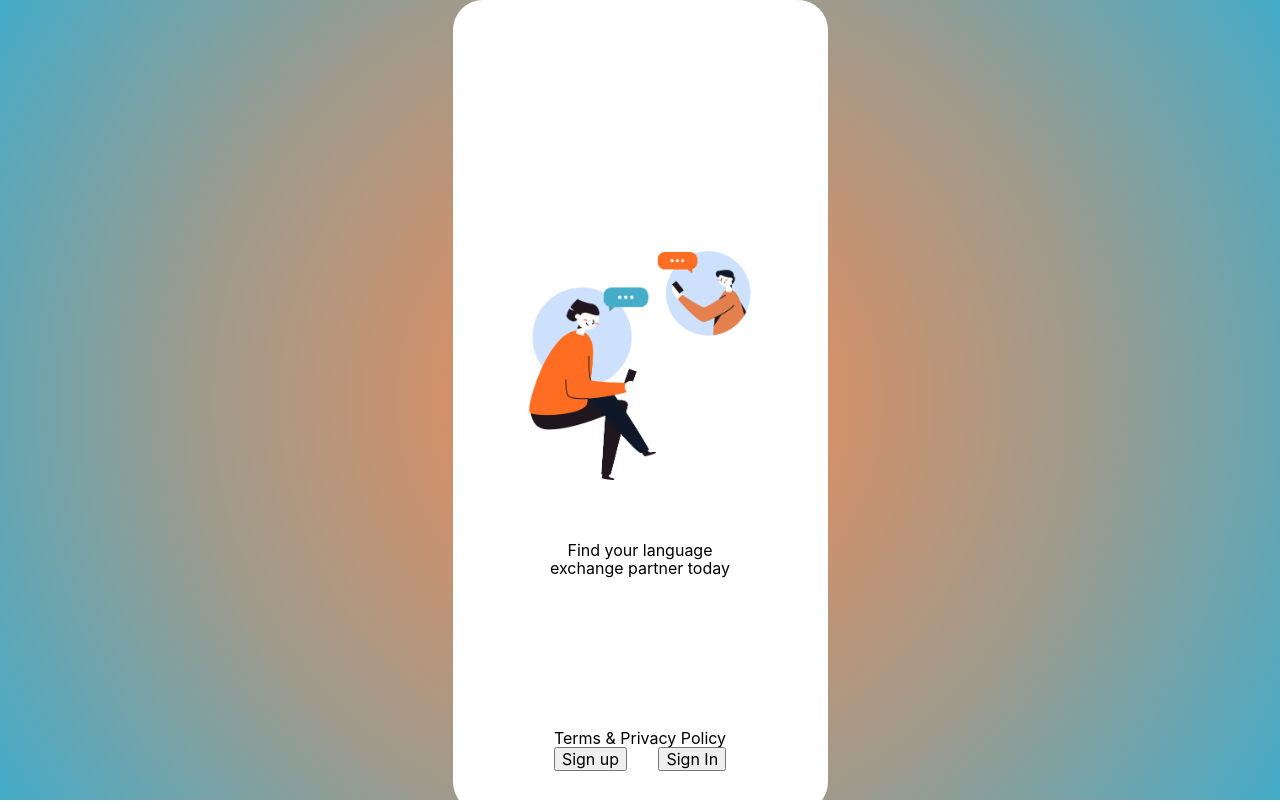
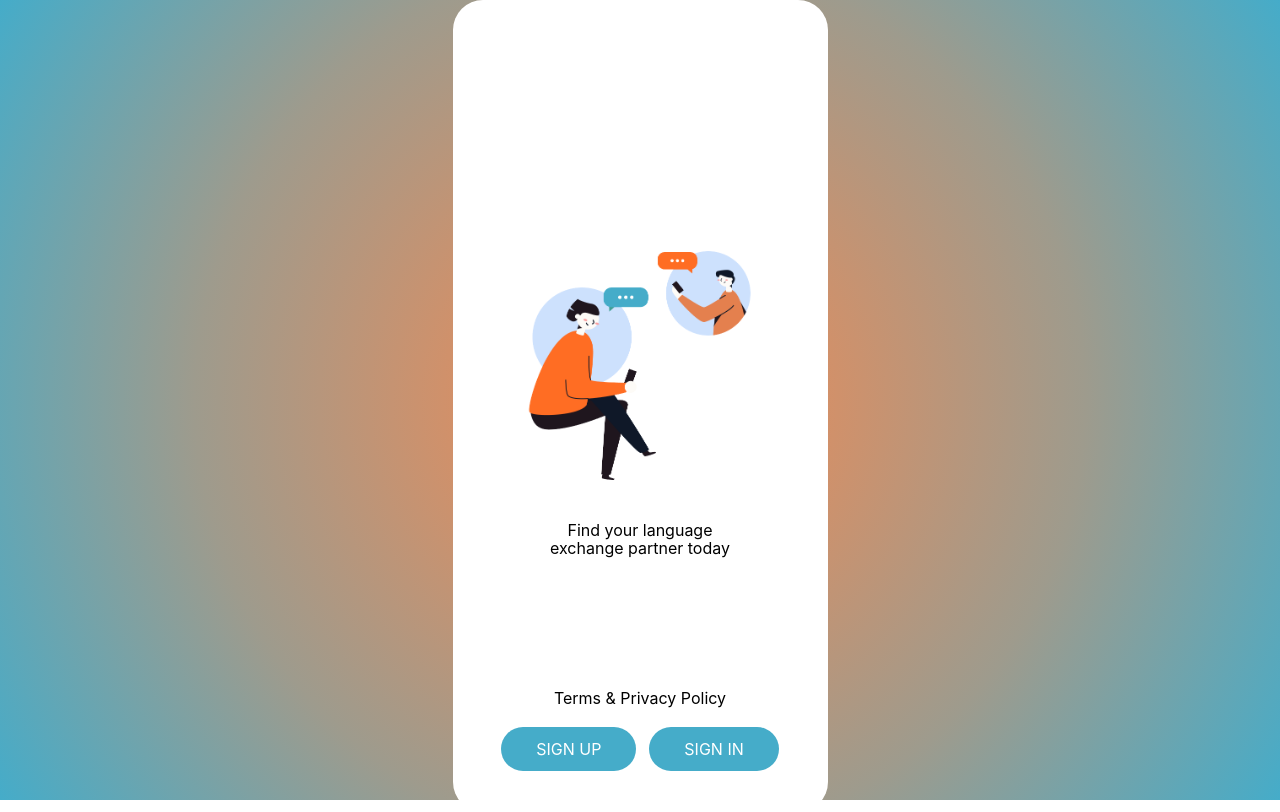
Before and after one commit to Erica-jihyeon/Latch, a React (Create React App) app in the folder react_client/: page / in a window 1280 px wide. Built offline with nearby package versions, Linux system fonts and the light colour scheme.

Commit message:
Login page UI completed

```diff
--- a/react_client/src/components/Login.css
+++ b/react_client/src/components/Login.css
@@ -30,12 +30,26 @@ img {
   margin-bottom: 100px;
 }
 
-
+.bottom-container {
+  width:100%;
+}
 
 .button-container {
   display: flex;
   justify-content: space-between;
+  margin-top: 20px;
+  margin-right: 30px;
+  margin-left: 30px;
 }
-.button {
-  width: 900px;
+
+button {
+  background-color: #45acc9; /* Green */
+  border: none;
+  color: white;
+  padding: 13px 35px;
+  text-align: center;
+  text-decoration: none;
+  display: inline-block;
+  font-size: 16px;
+  border-radius: 50px;
 }
--- a/react_client/src/components/Login.js
+++ b/react_client/src/components/Login.js
@@ -7,14 +7,15 @@ function Login() {
     <div className="login-container">
       <div className="main">
 
-          <img src={login_pic} alt="login_pic" />
-          <p>Find your language<br />exchange partner today</p>
+        <img src={login_pic} alt="login_pic" />
 
-          <div className="bottom-container">
+        <p>Find your language<br />exchange partner today</p>
+
+        <div className="bottom-container">
           <p>Terms & Privacy Policy</p>
           <div className="button-container">
-            <button>Sign up</button>
-            <button>Sign In</button>
+            <button>SIGN UP</button>
+            <button>SIGN IN</button>
           </div>
         </div>
 
```
Also changed, not shown: react_client/src/img/logo.png (added).
